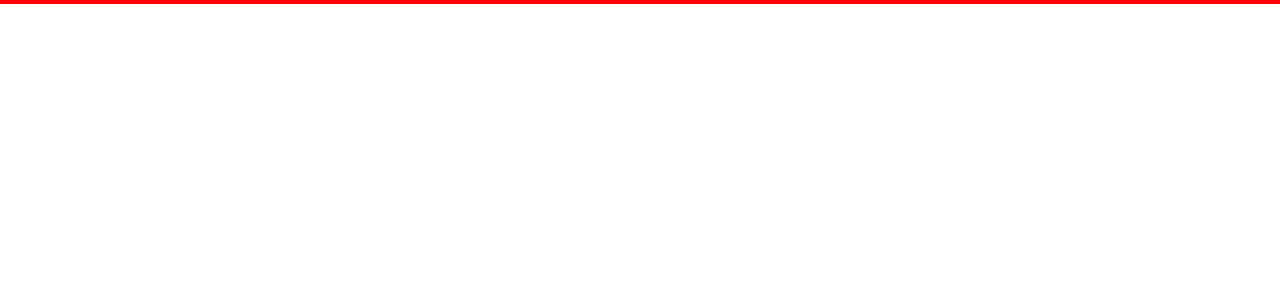
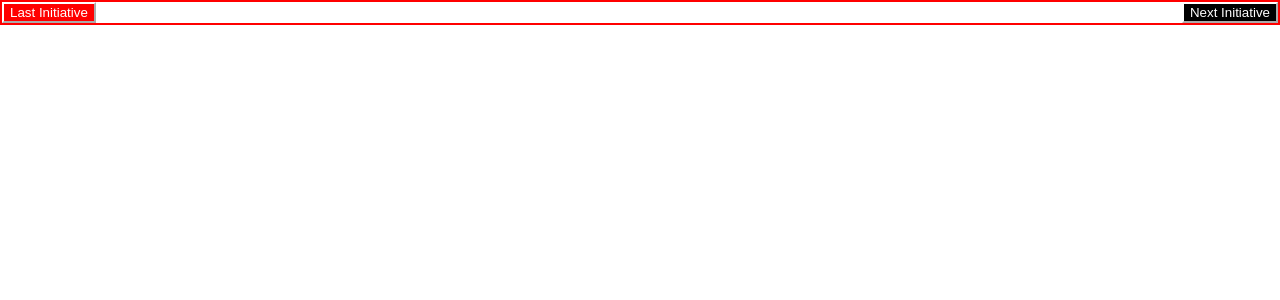
Before and after one commit to DuckEverlasting/Random-Character-Generator, a React (Create React App) app: page / in a window 1280 px wide. Shown: the top 300 px of the page. Built offline with nearby package versions, Linux system fonts and the light colour scheme.

Commit message:
WIP: Starting Monster Viewer

```diff
--- a/src/App.js
+++ b/src/App.js
@@ -1,11 +1,12 @@
 import React from 'react';
 import './App.css';
+import Initiative from './components/Initiative'
 
 function App() {
   return (
     <div className="App">
       <header>
-
+        <Initiative />
       </header>
     </div>
   );
--- a/src/components/Initiative.jsx
+++ b/src/components/Initiative.jsx
@@ -2,6 +2,8 @@ import React,{useState,useEffect} from 'react'
 import {useSelector,useDispatch} from 'react-redux'
 import {dataRecieved} from '../actions'
 import '../styles/Initiaitve.css'
+import Token from './MonsterToken'
+import {ButtonSection,PrevButton,NextButton} from '../styles/Initiative'
 
 function InitiaitiveField() {
 
@@ -23,16 +25,16 @@ function InitiaitiveField() {
             setList(temp)
             dispatch(dataRecieved())
         }
-    })
+    },[formUpdated,dispatch,monsters,players])
 
-    next=e=>{
+    const next=e=>{
         let temp=list.map(i=>i)
         let tempChar=temp.shift()
         temp.push(tempChar)
         setList(temp)
     }
 
-    last=e=>{
+    const last=e=>{
         let temp=list.map(i=>i)
         let tempChar=temp.pop()
         temp.unshift(tempChar)
@@ -41,9 +43,15 @@ function InitiaitiveField() {
 
     return (
         <section>
-            {list.map(token=>{
-                <Token {...token}/>
-            })}
+            <section>
+                {list.map(token=>{
+                    return <Token {...token}/>
+                })}
+            </section>
+            <ButtonSection>
+                <PrevButton onClick={last}>Last Initiative</PrevButton>
+                <NextButton onClick={next}>Next Initiative</NextButton>
+            </ButtonSection>
         </section>
     )
 }
--- /dev/null
+++ b/src/styles/Initiative.jsx
@@ -0,0 +1,24 @@
+import styled from 'styled-components';
+
+export const ButtonSection=styled.section`
+    display:flex;
+    justify-content:space-between;
+`
+
+export const PrevButton=styled.button`
+    background-color:red;
+    color:white;
+    border:2px white outset;
+    :hover{
+        border:2px white inset;
+    }
+`
+
+export const NextButton=styled.button`
+    background-color:black;
+    color:white;
+    border:2px white outset;
+    :hover{
+        border:2px white inset;
+    }
+`
```
Also changed, not shown: src/components/MonsterViewer.jsx (added, +11 -0 lines).
